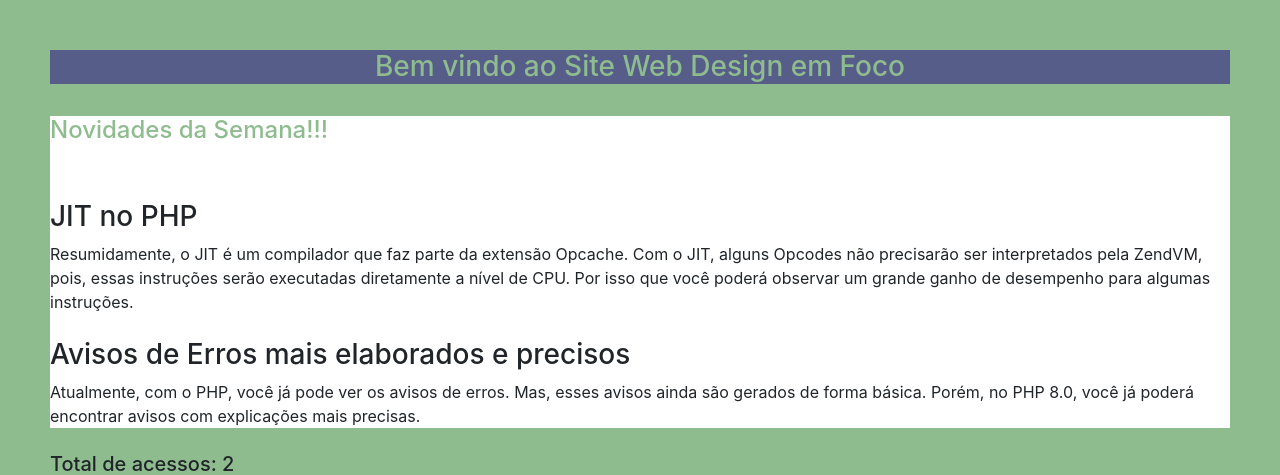
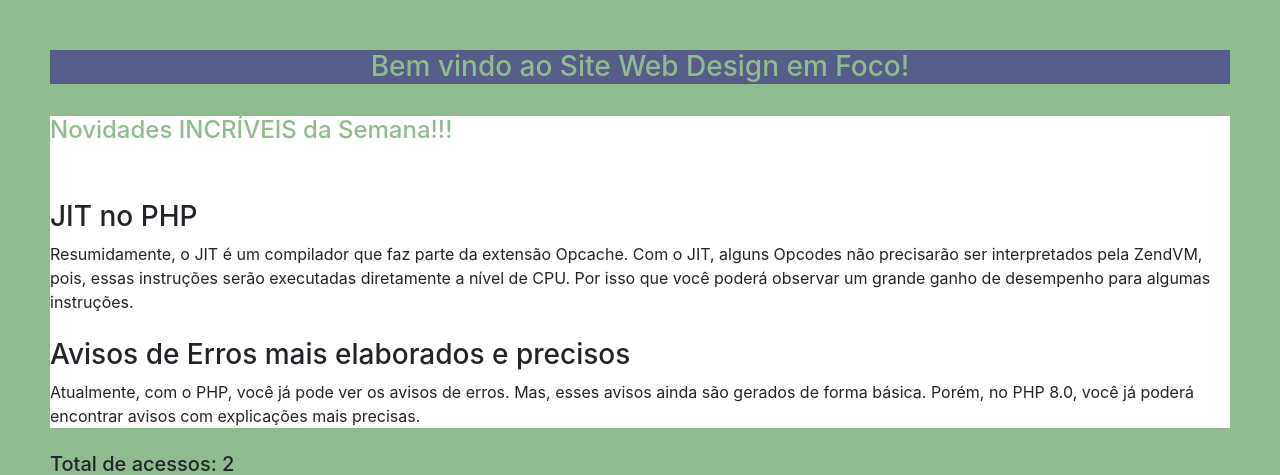
Before and after one commit to DriIFSP/contador, a PHP site: page / in a window 1280 px wide. Shown: the top 475 px of the page. Run offline with PHP 8.4, Linux system fonts and the light colour scheme.

Commit message:
segundo commit

```diff
--- a/index.php
+++ b/index.php
@@ -9,12 +9,12 @@
 </head>
 <body>
     <div class="titulo">
-        <h3> <center> Bem vindo ao Site  Web Design em Foco</h3>
+        <h3> <center> Bem vindo ao Site  Web Design em Foco!</h3>
     </div>
     <br>
 
     <div class="conteudo">
-        <h4> Novidades da Semana!!! </center> </h4>
+        <h4> Novidades INCRÍVEIS da Semana!!! </center> </h4>
         <br><br>
         <?php
             include 'novidades.inc';
```
